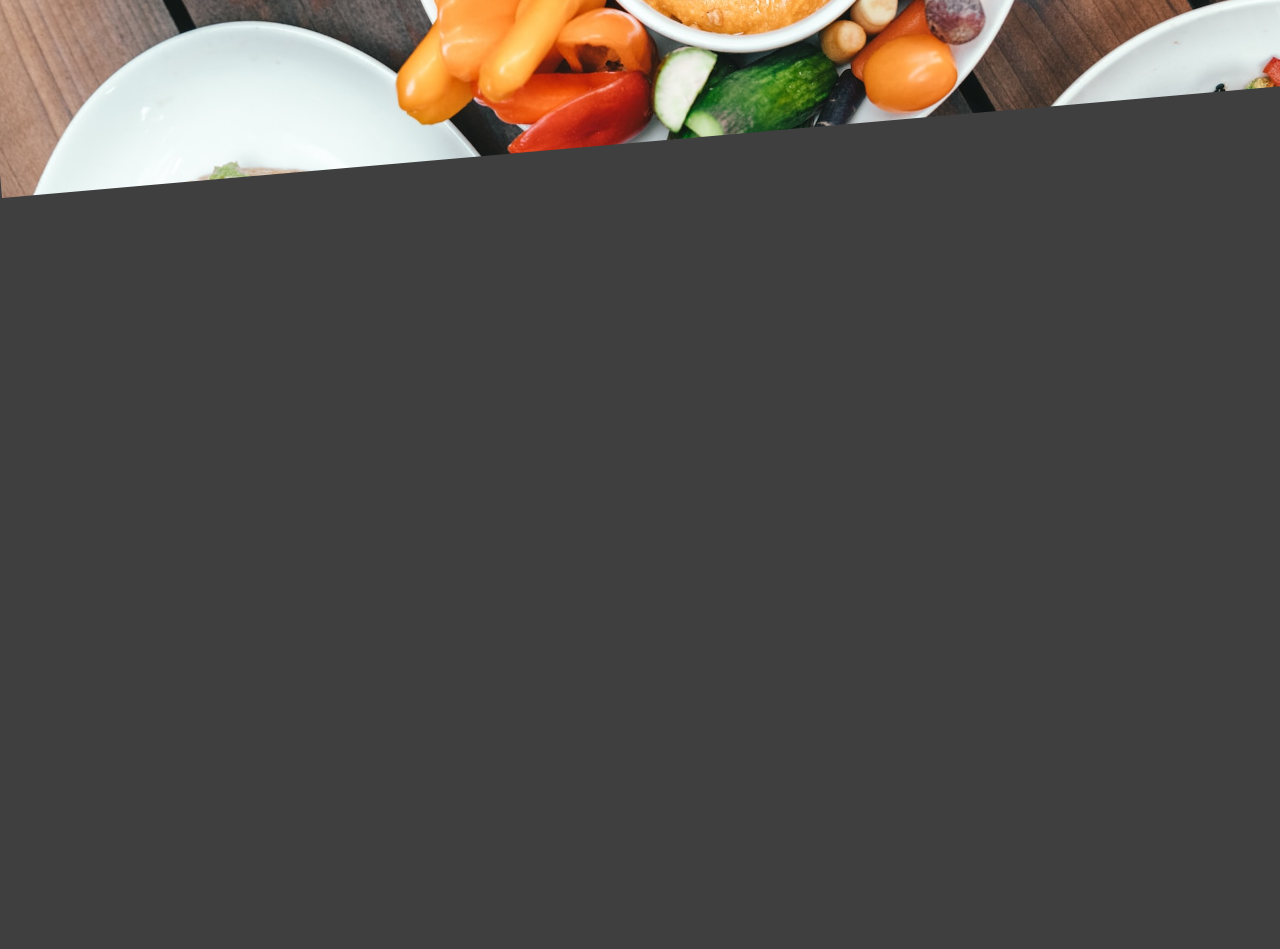
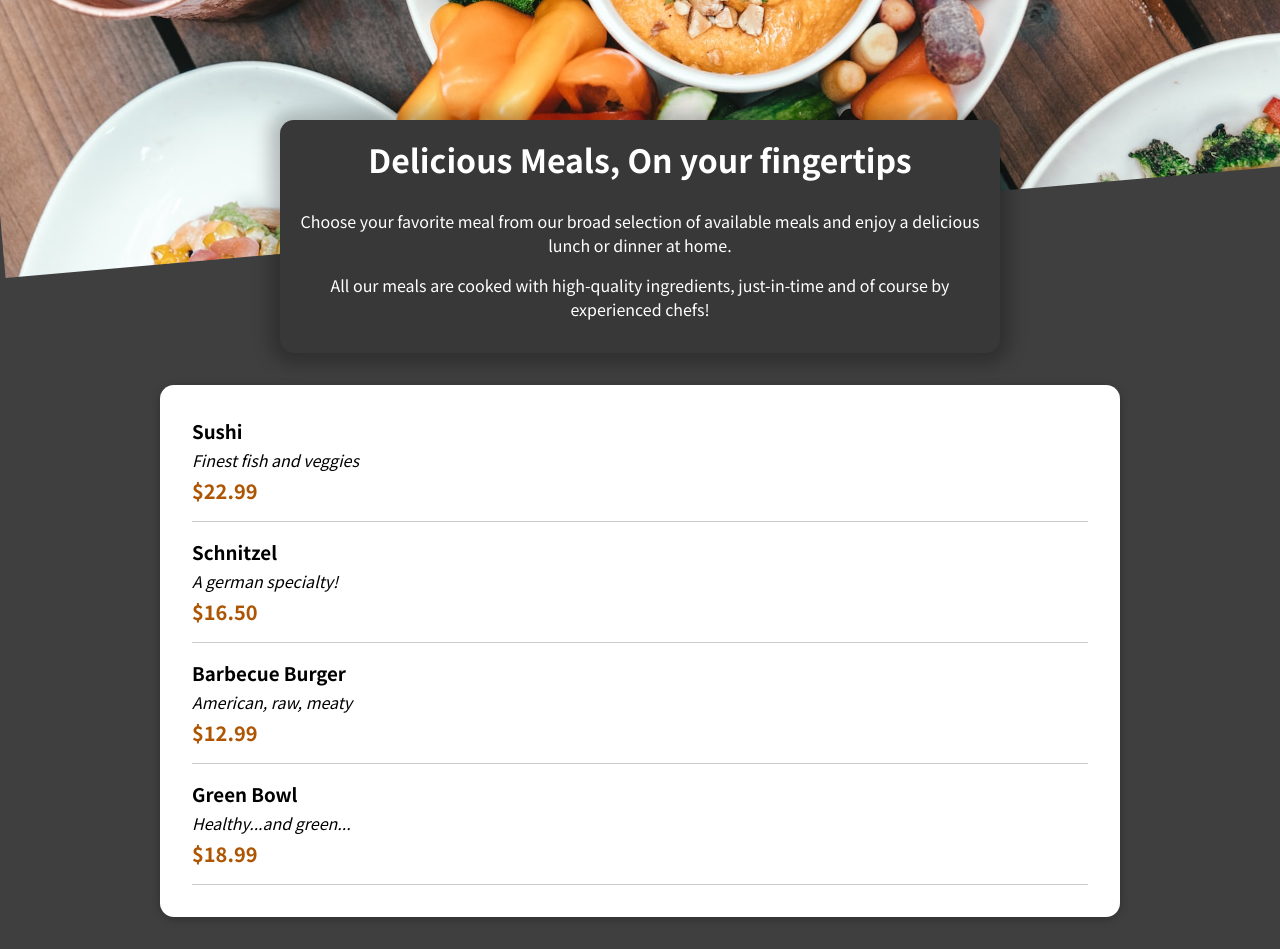
Before and after one commit to arpitbhardwaj/yummy-meals, a React (Create React App) app: page / in a window 1280 px wide. Shown: the part 280-1229 px from the top of the page. Before the commit the page ends 800 px from the top, so only its background shows below. Built offline with nearby package versions, Linux system fonts and the light colour scheme.

Commit message:
Added Meals Components

```diff
--- a/src/App.js
+++ b/src/App.js
@@ -1,10 +1,14 @@
 import { Fragment } from "react";
 import Header from "./components/Layout/Header";
+import Meals from "./components/Meals/Meals";
 
 function App() {
   return (
     <Fragment>
       <Header />
+      <main>
+        <Meals />
+      </main>
     </Fragment>
   );
 }
--- a/src/components/Layout/Header.module.css
+++ b/src/components/Layout/Header.module.css
@@ -16,7 +16,7 @@
 
   .main-image {
     width: 100%;
-    height: 30rem;
+    height: 35rem;
     z-index: 0;
     overflow: hidden;
   }
--- /dev/null
+++ b/src/components/Meals/AvailableMeals.js
@@ -0,0 +1,51 @@
+import classes from "./AvailableMeals.module.css";
+import Card from "../UI/Card"
+import MealItem from "./MealItem"
+
+const DUMMY_MEALS = [
+  {
+    id: "m1",
+    name: "Sushi",
+    description: "Finest fish and veggies",
+    price: 22.99,
+  },
+  {
+    id: "m2",
+    name: "Schnitzel",
+    description: "A german specialty!",
+    price: 16.5,
+  },
+  {
+    id: "m3",
+    name: "Barbecue Burger",
+    description: "American, raw, meaty",
+    price: 12.99,
+  },
+  {
+    id: "m4",
+    name: "Green Bowl",
+    description: "Healthy...and green...",
+    price: 18.99,
+  },
+];
+
+const AvailableMeals = () => {
+  const mealsList = DUMMY_MEALS.map((meal) => (
+    <MealItem
+      key={meal.id}
+      name={meal.name}
+      description={meal.description}
+      price={meal.price}
+    />
+  ));
+
+  return (
+    <section className={classes.meals}>
+        <Card>
+        <ul>{mealsList}</ul>
+        </Card>
+    </section>
+  );
+};
+
+export default AvailableMeals;
--- /dev/null
+++ b/src/components/Meals/AvailableMeals.module.css
@@ -0,0 +1,24 @@
+.meals {
+    max-width: 60rem;
+    width: 90%;
+    margin: 2rem auto;
+    animation: meals-appear 1s ease-out forwards;
+  }
+
+  .meals ul {
+    list-style: none;
+    margin: 0;
+    padding: 0;
+  }
+
+  @keyframes meals-appear {
+    from {
+      opacity: 0;
+      transform: translateY(3rem);
+    }
+
+    to {
+      opacity: 1;
+      transform: translateY(0);
+    }
+  }
--- /dev/null
+++ b/src/components/Meals/MealItem.js
@@ -0,0 +1,18 @@
+import classes from "./MealItem.module.css";
+
+const MealItem = (props) => {
+  const price = `$${props.price.toFixed(2)}`;
+
+  return (
+    <li className={classes.meal}>
+      <div>
+        <h3>{props.name}</h3>
+        <div className={classes.description}>{props.description}</div>
+        <div className={classes.price}>{price}</div>
+      </div>
+      <div></div>
+    </li>
+  );
+};
+
+export default MealItem;
--- /dev/null
+++ b/src/components/Meals/MealItem.module.css
@@ -0,0 +1,22 @@
+.meal {
+    display: flex;
+    justify-content: space-between;
+    margin: 1rem;
+    padding-bottom: 1rem;
+    border-bottom: 1px solid #ccc;
+  }
+
+  .meal h3 {
+    margin: 0 0 0.25rem 0;
+  }
+
+  .description {
+    font-style: italic;
+  }
+
+  .price {
+    margin-top: 0.25rem;
+    font-weight: bold;
+    color: #ad5502;
+    font-size: 1.25rem;
+  }
--- /dev/null
+++ b/src/components/Meals/Meals.js
@@ -0,0 +1,15 @@
+import { Fragment } from "react";
+
+import MealsSummary from "./MealsSummary";
+import AvailableMeals from "./AvailableMeals";
+
+const Meals = () => {
+  return (
+    <Fragment>
+      <MealsSummary />
+      <AvailableMeals />
+    </Fragment>
+  );
+};
+
+export default Meals;
--- /dev/null
+++ b/src/components/Meals/MealsSummary.js
@@ -0,0 +1,19 @@
+import classes from "./MealsSummary.module.css";
+
+const MealsSummary = () => {
+  return (
+    <section className={classes.summary}>
+      <h2>Delicious Meals, On your fingertips</h2>
+      <p>
+        Choose your favorite meal from our broad selection of available meals
+        and enjoy a delicious lunch or dinner at home.
+      </p>
+      <p>
+        All our meals are cooked with high-quality ingredients, just-in-time and
+        of course by experienced chefs!
+      </p>
+    </section>
+  );
+};
+
+export default MealsSummary;
--- /dev/null
+++ b/src/components/Meals/MealsSummary.module.css
@@ -0,0 +1,18 @@
+.summary {
+    text-align: center;
+    max-width: 45rem;
+    width: 90%;
+    margin: auto;
+    margin-top: -10rem;
+    position: relative;
+    background-color: #383838;
+    color: white;
+    border-radius: 14px;
+    padding: 1rem;
+    box-shadow: 0 1px 18px 10px rgba(0, 0, 0, 0.25);
+  }
+
+  .summary h2 {
+    font-size: 2rem;
+    margin-top: 0;
+  }
--- /dev/null
+++ b/src/components/UI/Card.js
@@ -0,0 +1,7 @@
+import classes from './Card.module.css';
+
+const Card = props => {
+  return <div className={classes.card}>{props.children}</div>
+};
+
+export default Card;
--- /dev/null
+++ b/src/components/UI/Card.module.css
@@ -0,0 +1,6 @@
+.card {
+    padding: 1rem;
+    box-shadow: 0 2px 8px rgba(0, 0, 0, 0.25);
+    border-radius: 14px;
+    background-color: white;
+  }
```
